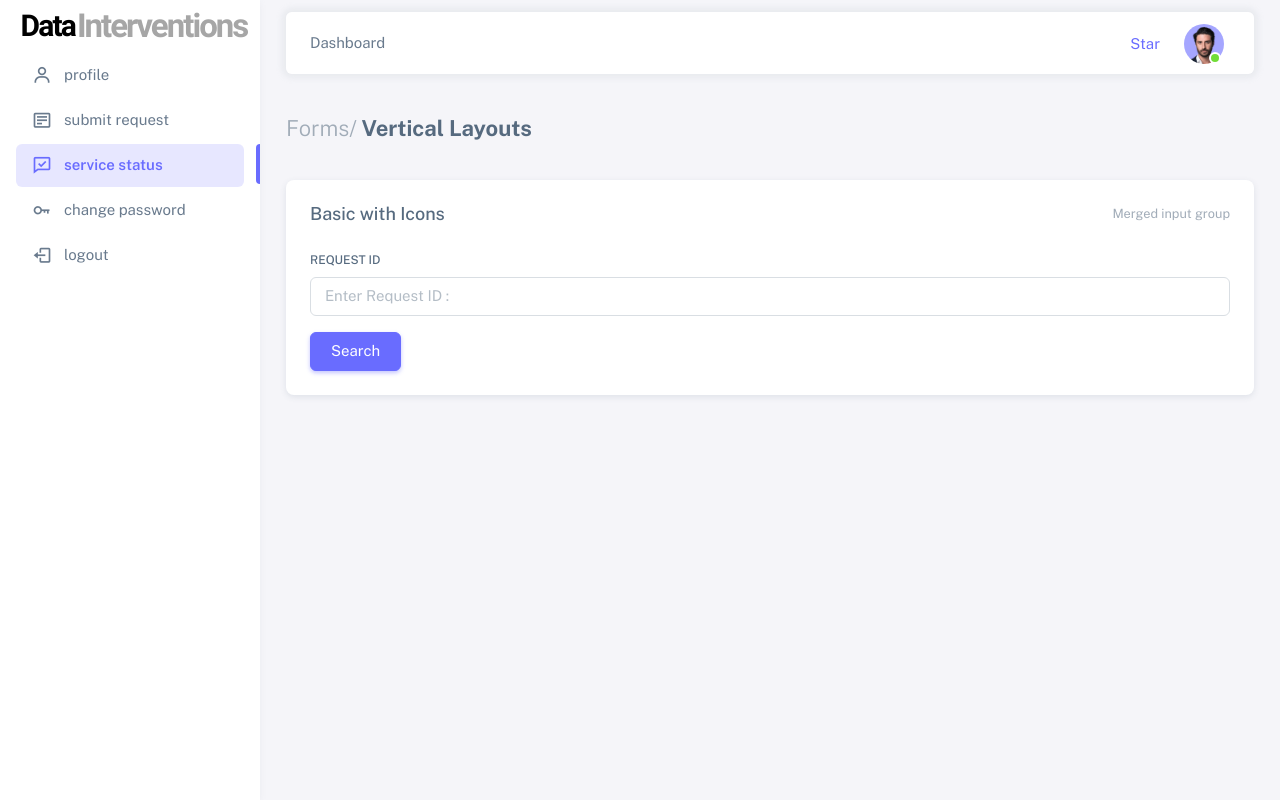
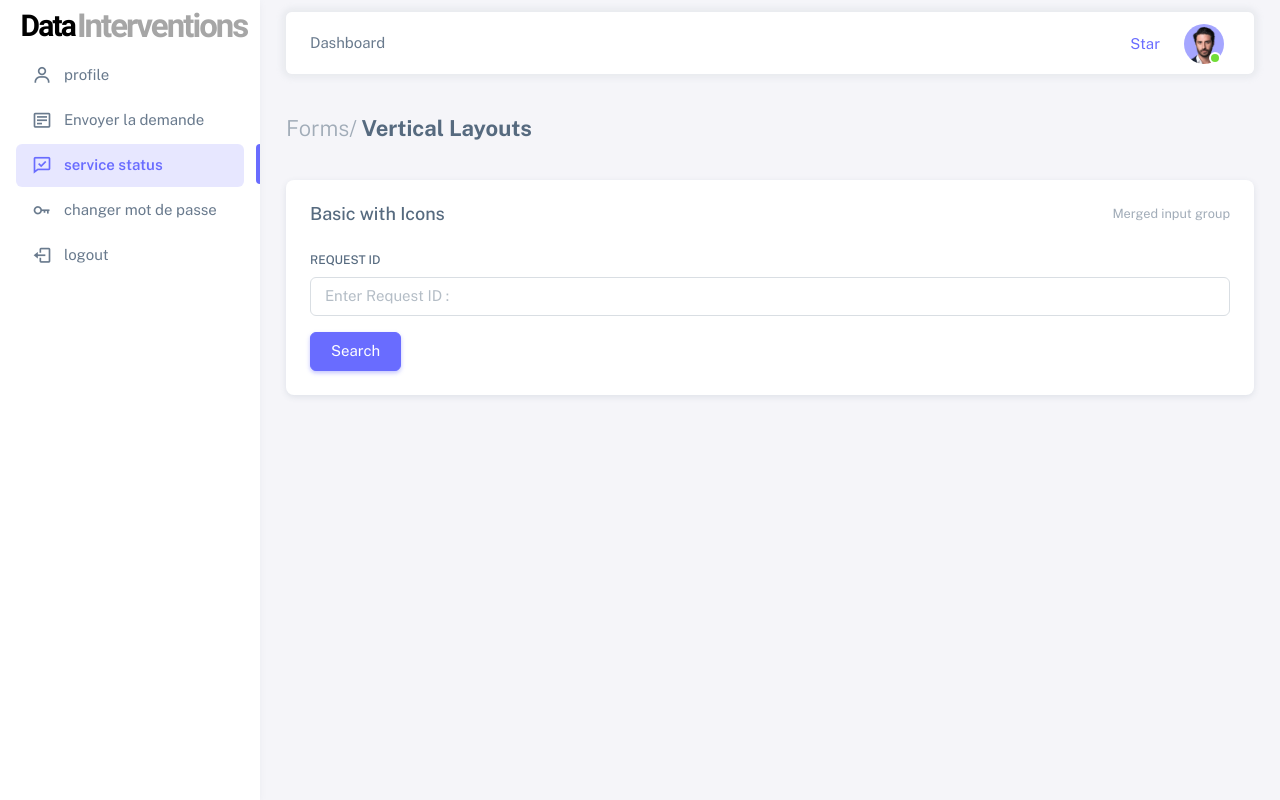
Before and after one commit to radouane-tamouss/DataInterventions, a PHP site: page /Requester/CheckStatus.php in a window 1280 px wide. Run offline with PHP 8.4, Linux system fonts and the light colour scheme; the visitor is signed in with stand-in values (Sample User, id 1); data that the repository does not hold is empty.

Commit message:
update Requester/header.php

```diff
--- a/Requester/includes/header.php
+++ b/Requester/includes/header.php
@@ -75,7 +75,7 @@
           <li class="menu-item <?php if(PAGE == 'SubmitRequest') { echo 'active'; } ?>">
               <a href="SubmitRequest.php" class="menu-link ">
               <i class="menu-icon tf-icons bx bx-detail"></i>
-                <div data-i18n="Analytics">submit request</div>
+                <div data-i18n="Analytics">Envoyer la demande</div>
               </a>
           </li>
           <li class="menu-item <?php if(PAGE == 'CheckStatus') { echo 'active'; } ?>">
@@ -88,7 +88,7 @@
           <li class="menu-item <?php if(PAGE == 'Requesterchangepass') { echo 'active'; } ?>">
               <a href="Requesterchangepass.php" class="menu-link">
               <i class='menu-icon tf-icons bx bx-key'></i>
-                <div data-i18n="Analytics">change password</div>
+                <div data-i18n="Analytics">changer mot de passe</div>
               </a>
           </li>
           <li class="menu-item">
```
